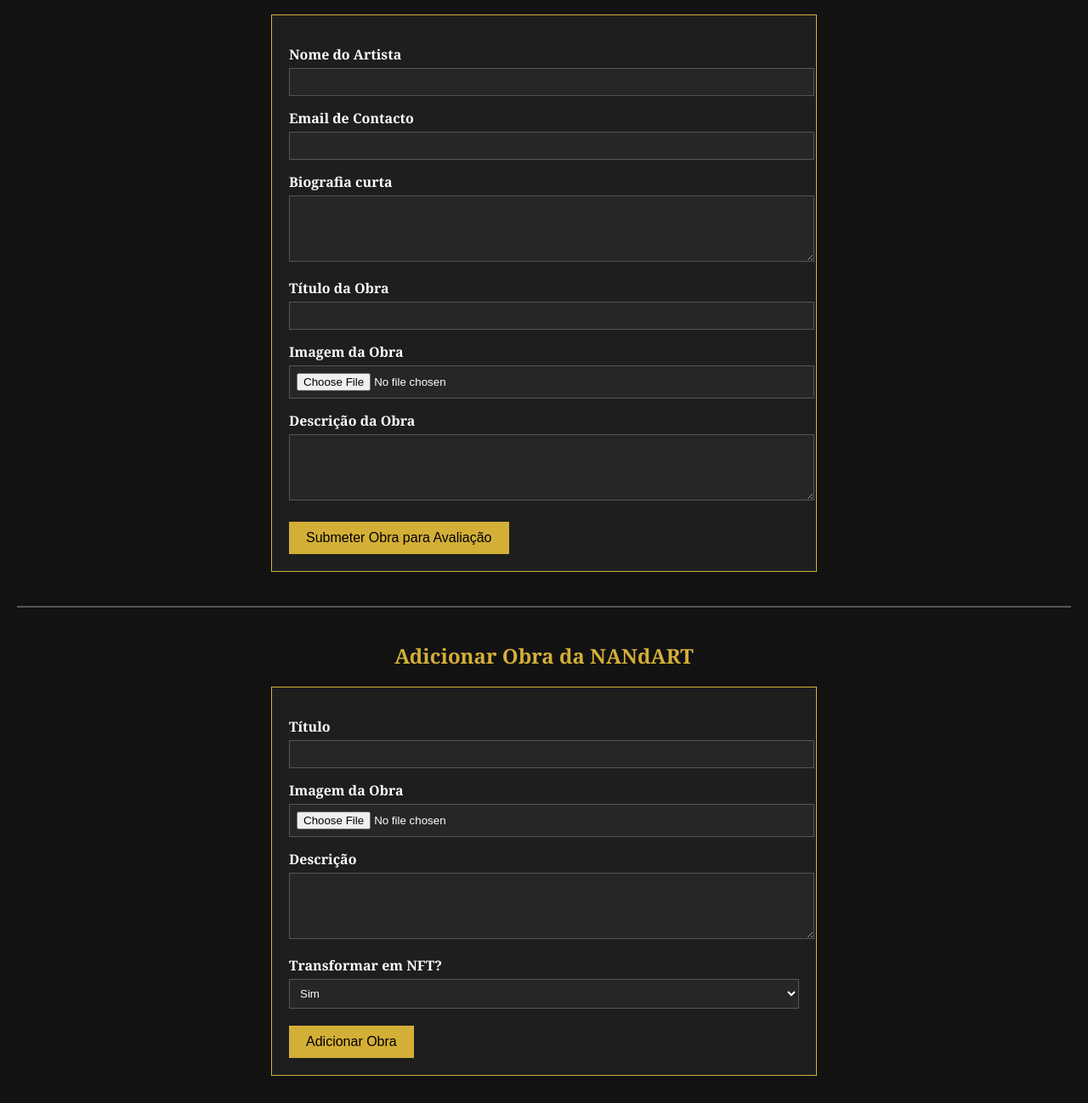
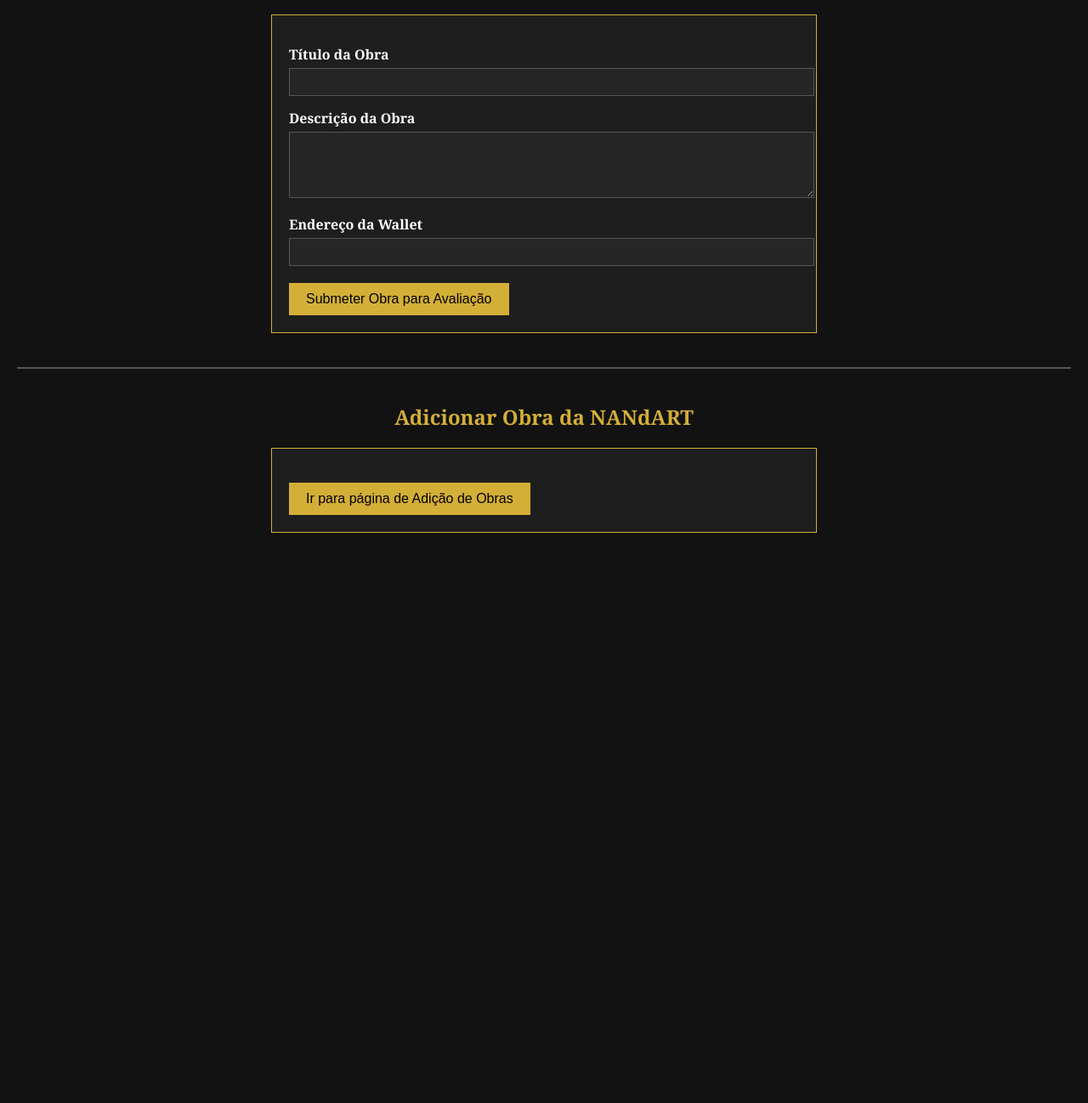
Before and after one commit to Nandart/nandart-site, a plain HTML site: page submeter.html in a window 1280 px wide. Shown: the part 142-1440 px from the top of the page at 85% size. After the commit the page ends 809 px from the top, so only its background shows below. Drawn offline with Linux system fonts and the light colour scheme.

Commit message:
Update submeter.html

```diff
--- a/submeter.html
+++ b/submeter.html
@@ -12,12 +12,10 @@
       margin: 0;
       padding: 20px;
     }
-
     h1, h2 {
       text-align: center;
       color: #d4af37;
     }
-
     form {
       background-color: #1e1e1e;
       padding: 20px;
@@ -25,13 +23,11 @@
       border: 1px solid #d4af37;
       max-width: 600px;
     }
-
     label {
       display: block;
       margin-top: 15px;
       font-weight: bold;
     }
-
     input, textarea, select {
       width: 100%;
       padding: 8px;
@@ -40,7 +36,6 @@
       color: #fff;
       border: 1px solid #555;
     }
-
     button {
       background-color: #d4af37;
       color: #000;
@@ -50,7 +45,6 @@
       cursor: pointer;
       font-size: 16px;
     }
-
     .divider {
       border-top: 2px solid #555;
       margin: 40px 0;
@@ -60,26 +54,18 @@
 <body>
   <h1>Submissão de Obras</h1>
 
+  <!-- 🔗 FORMULÁRIO PARA ARTISTAS EXTERNOS -->
   <section>
     <h2>Para Artistas Externos</h2>
-    <form action="https://example.com/submit" method="POST" enctype="multipart/form-data">
-      <label for="nome">Nome do Artista</label>
-      <input type="text" id="nome" name="nome" required />
-
-      <label for="email">Email de Contacto</label>
-      <input type="email" id="email" name="email" required />
-
-      <label for="bio">Biografia curta</label>
-      <textarea id="bio" name="bio" rows="4"></textarea>
-
-      <label for="obra">Título da Obra</label>
-      <input type="text" id="obra" name="obra" required />
-
-      <label for="imagem">Imagem da Obra</label>
-      <input type="file" id="imagem" name="imagem" accept="image/*" required />
+    <form action="https://nandart-api.vercel.app/api/submit" method="POST" enctype="application/x-www-form-urlencoded">
+      <label for="titulo">Título da Obra</label>
+      <input type="text" id="titulo" name="titulo" required />
 
       <label for="descricao">Descrição da Obra</label>
-      <textarea id="descricao" name="descricao" rows="4"></textarea>
+      <textarea id="descricao" name="descricao" rows="4" required></textarea>
+
+      <label for="wallet">Endereço da Wallet</label>
+      <input type="text" id="wallet" name="enderecoWallet" required />
 
       <button type="submit">Submeter Obra para Avaliação</button>
     </form>
@@ -87,25 +73,11 @@
 
   <div class="divider"></div>
 
+  <!-- 🖼️ FORMULÁRIO PARA O PRÓPRIO AUTOR (NANdART) -->
   <section>
     <h2>Adicionar Obra da NANdART</h2>
-    <form action="https://example.com/add-own" method="POST" enctype="multipart/form-data">
-      <label for="titulo">Título</label>
-      <input type="text" id="titulo" name="titulo" required />
-
-      <label for="imagem-propria">Imagem da Obra</label>
-      <input type="file" id="imagem-propria" name="imagem-propria" accept="image/*" required />
-
-      <label for="descricao-propria">Descrição</label>
-      <textarea id="descricao-propria" name="descricao-propria" rows="4"></textarea>
-
-      <label for="nft">Transformar em NFT?</label>
-      <select id="nft" name="nft">
-        <option value="sim">Sim</option>
-        <option value="nao">Não</option>
-      </select>
-
-      <button type="submit">Adicionar Obra</button>
+    <form action="submeter_autor.html" method="GET">
+      <button type="submit">Ir para página de Adição de Obras</button>
     </form>
   </section>
 </body>
```
